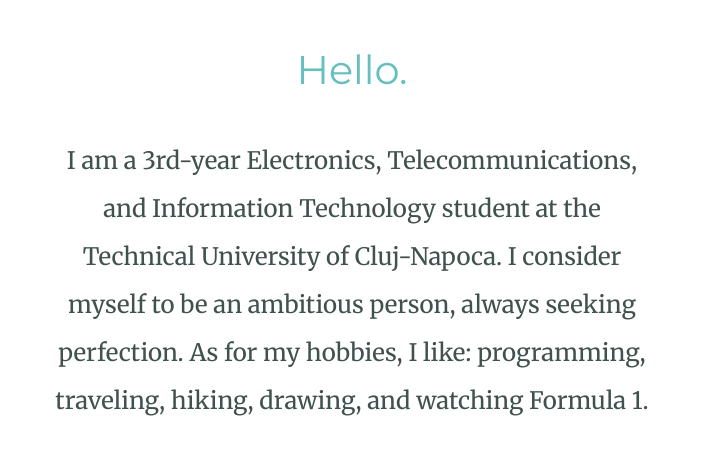
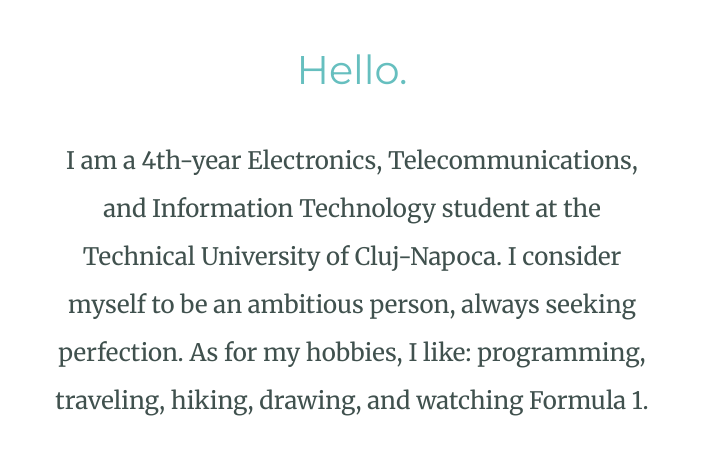
Before and after one commit to giuli-hossu/CV_2022, a plain HTML site: page index.html in a window 1280 px wide. Shown: the part 1040-1515 px from the top of the page, without its empty margins (288-989 px from the left). Drawn offline with Linux system fonts and the light colour scheme.

Commit message:
Update index.html

```diff
--- a/index.html
+++ b/index.html
@@ -24,7 +24,7 @@
         <div class="profile">
             <img class="mypic" src="images/me.jpeg" alt="me-img">
             <h2>Hello.</h2>
-            <p class="intro">I am a 3rd-year Electronics, Telecommunications, and Information Technology student
+            <p class="intro">I am a 4th-year Electronics, Telecommunications, and Information Technology student
                 at the Technical University of Cluj-Napoca.
                 I consider myself to be an ambitious person, always seeking perfection.
                 As for my hobbies, I like: programming, traveling, hiking, drawing, and watching Formula 1.</p>
```
